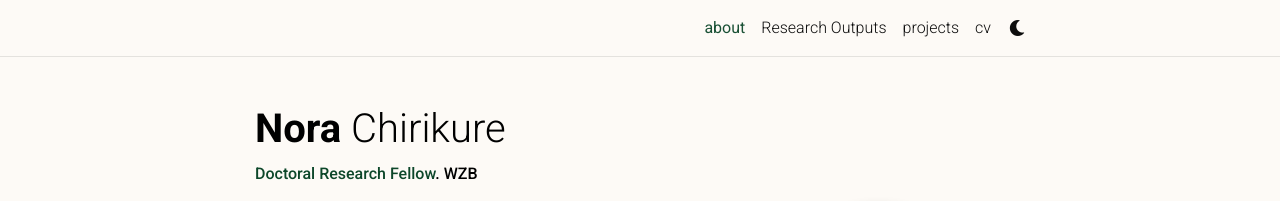
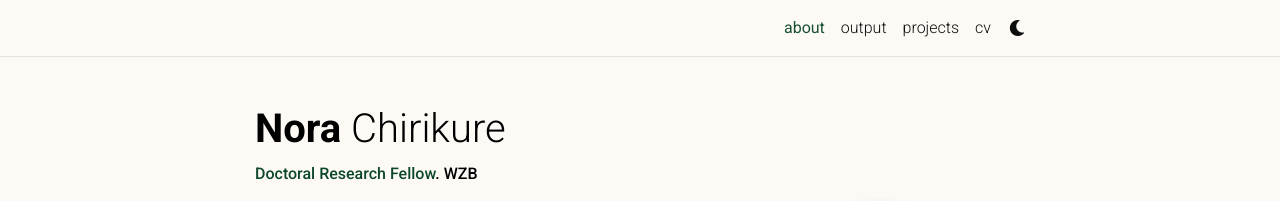
Before and after one commit to norachirikure/www, a Jekyll site: the page built from _pages/about.md, in a window 1280 px wide. Shown: the top 201 px of the page. Built offline with Jekyll 4.4.1, drawn with Linux system fonts in a browser that asks for light colours; full-size pictures stand in for the smaller copies a plugin makes; comment, search, counter and statistics services are not loaded; a style sheet for code colours, icons or effects is not loaded.

Commit message:
Change title from 'Research Outputs' to 'output'

```diff
--- a/_pages/publications.md
+++ b/_pages/publications.md
@@ -1,7 +1,7 @@
 ---
 layout: page
 permalink: /publications/
-title: Research Outputs
+title: output
 # description: publications by categories in reversed chronological order.
 years: [Working Papers, Policy Briefs, Reports, Other Writing]
 nav: true
```
